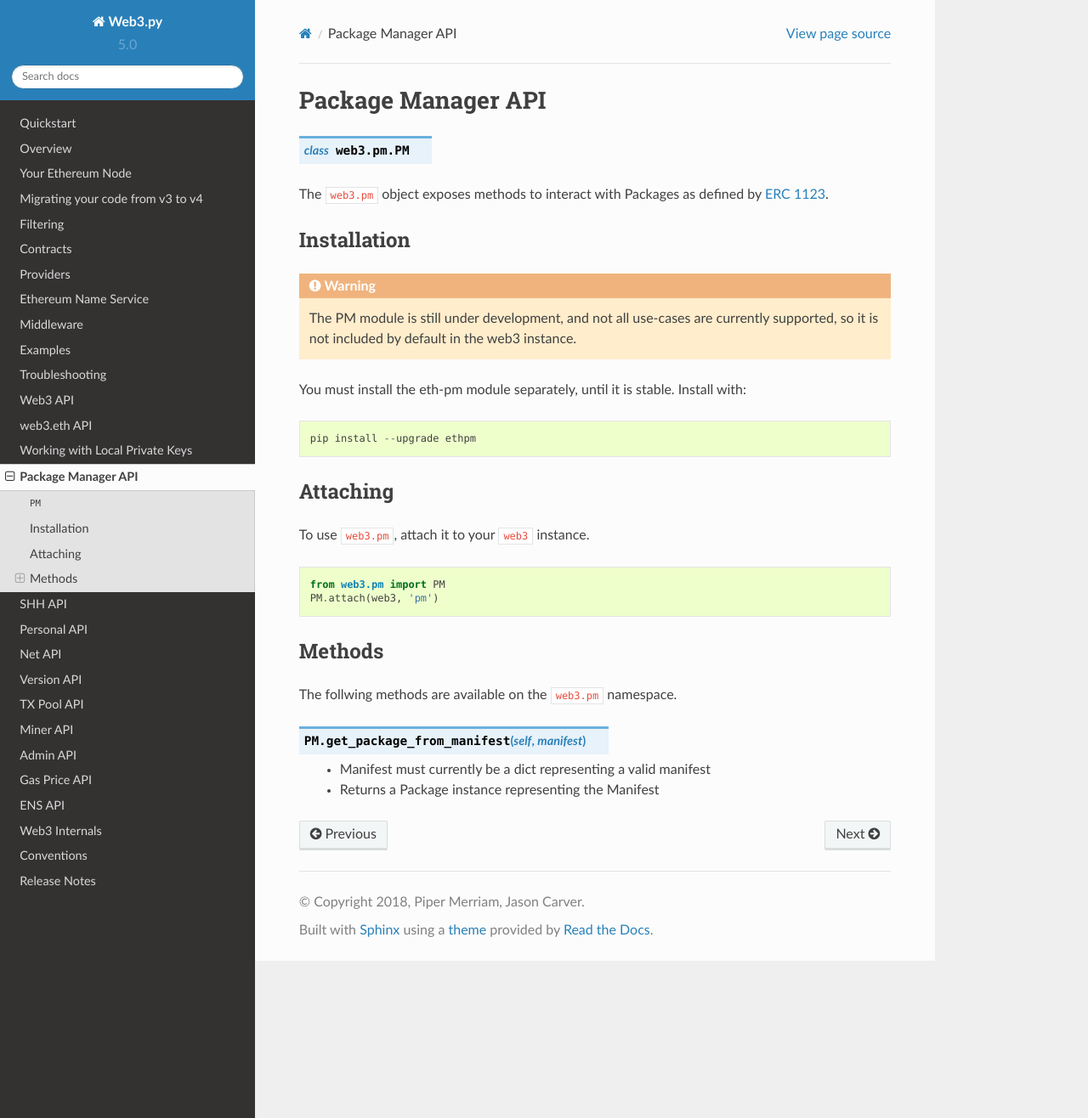
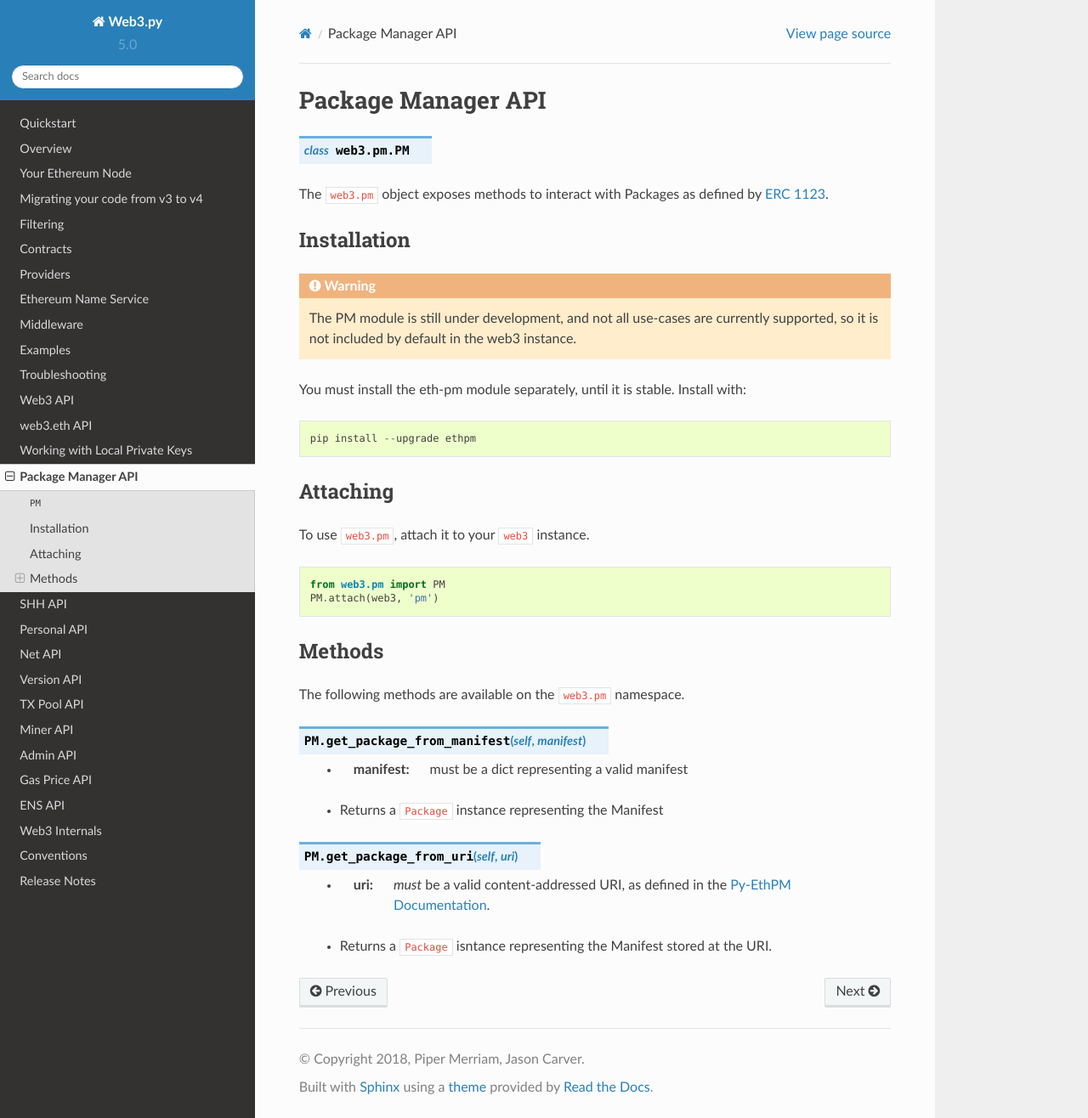
Before and after one commit to shuziren/web3.py, a Sphinx documentation site: the page built from docs/web3.pm.rst, in a window 1280 px wide and 1316 px high. Shown: the whole window at 85% size. Built offline with Sphinx 7.4.7 and the Read the Docs theme 2.0.0, drawn with Linux system fonts in a browser that asks for light colours.

Commit message:
Add `PM.get_package_from_uri` method

```diff
--- a/docs/web3.pm.rst
+++ b/docs/web3.pm.rst
@@ -32,9 +32,14 @@ To use ``web3.pm``, attach it to your ``web3`` instance.
 Methods
 -------
 
-The follwing methods are available on the ``web3.pm`` namespace.
+The following methods are available on the ``web3.pm`` namespace.
 
 .. py:method:: PM.get_package_from_manifest(self, manifest)
 
-    * Manifest must currently be a dict representing a valid manifest
-    * Returns a Package instance representing the Manifest
+    * :manifest: must be a dict representing a valid manifest
+    * Returns a ``Package`` instance representing the Manifest
+
+.. py:method:: PM.get_package_from_uri(self, uri)
+
+    * :uri: *must* be a valid content-addressed URI, as defined in the `Py-EthPM Documentation <https://py-ethpm.readthedocs.io/en/latest/uri_backends.html>`_.
+    * Returns a ``Package`` isntance representing the Manifest stored at the URI.
```
Also changed, not shown: 2 other files.
